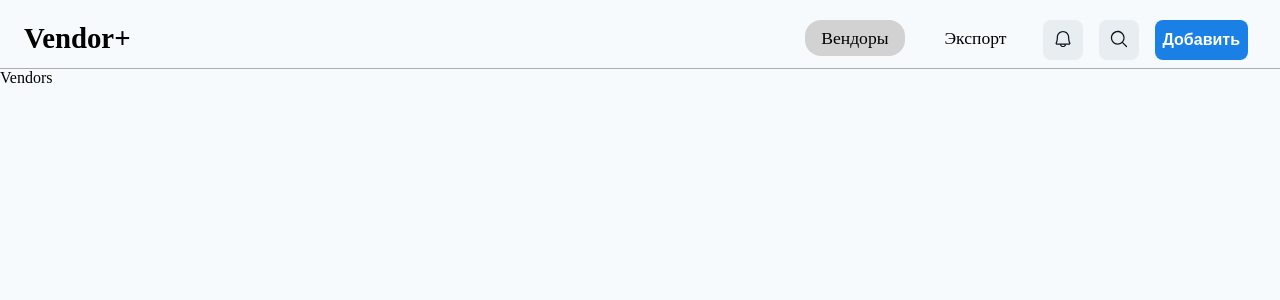
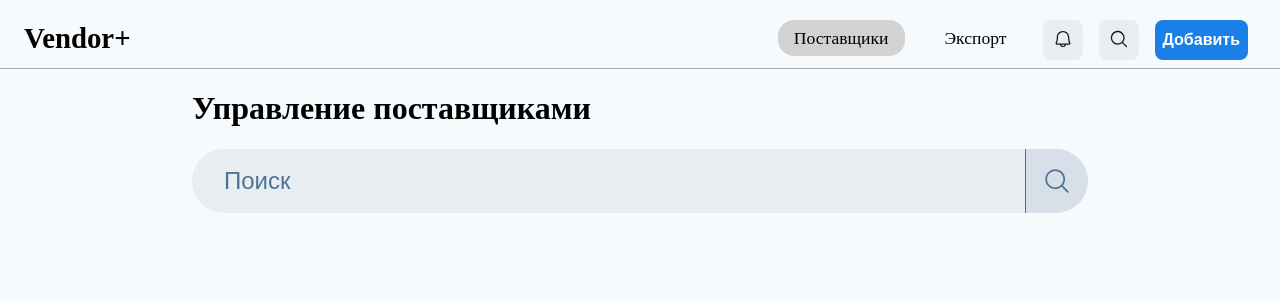
Before and after one commit to Arseniyms/SuppliersJS, a React (Create React App) app in the folder react-vendor/: page /vendors in a window 1280 px wide. Shown: the top 300 px of the page. Built offline with nearby package versions, Linux system fonts and the light colour scheme.

Commit message:
Добавил поиск

```diff
--- a/react-vendor/src/Main/Router.js
+++ b/react-vendor/src/Main/Router.js
@@ -1,24 +1,16 @@
 import {createBrowserRouter} from "react-router-dom";
 import App from "./App/App";
 import Navbar from "../components/Navbar/Navbar";
+import MainCollection from "../components/MainCollection/MainCollection";
 
 export const router = createBrowserRouter([
     { path: "/", element: <App/> },
-    { path: "/vendors", element: <Vendors/> },
+    { path: "/vendors", element: <MainCollection/> },
     { path: "/export", element: <Export/> },
     { path: "/notifications", element: <Notification/> },
     { path: "/search", element: <Search/> },
     { path: "/add", element: <Add/> }
 ])
-
-function Vendors() {
-    return (
-        <div className="App">
-            <Navbar/>
-            <div className="Vendors">Vendors</div>
-        </div>
-    )
-}
 
 function Export() {
     return (
--- /dev/null
+++ b/react-vendor/src/components/MainCollection/MainCollection.css
@@ -0,0 +1,11 @@
+
+.mainCollection {
+    display: flex;
+    flex-direction: column;
+    justify-content: left;
+    margin: auto 15%;
+}
+
+h1 {
+    font-weight: bolder;
+}
--- /dev/null
+++ b/react-vendor/src/components/MainCollection/MainCollection.js
@@ -0,0 +1,32 @@
+import React, {useState} from "react";
+import "./MainCollection.css"
+import Navbar from "../Navbar/Navbar";
+import SearchBar from "../SearchBar/SearchBar";
+
+const Text = {
+    TITLE: "Управление поставщиками"
+}
+
+const MainCollection = () => {
+    const [searchValue, setSearchValue] = useState('');
+
+    const handleSearch = (text) => {
+        setSearchValue(text);
+        console.log(text);
+    }
+
+    return (
+        <div>
+            <Navbar />
+            <div className="mainCollection">
+                <h1>{Text.TITLE}</h1>
+                <SearchBar onSearch={handleSearch} />
+            </div>
+            <h1> {searchValue} </h1>
+        </div>
+    )
+}
+
+
+
+export default MainCollection;
--- a/react-vendor/src/components/Navbar/Navbar.js
+++ b/react-vendor/src/components/Navbar/Navbar.js
@@ -3,6 +3,12 @@ import './Navbar.css'
 import notificationImage from './Resources/notifications.svg'
 import searchImage from './Resources/search.svg'
 import {NavLink} from "react-router-dom";
+
+const Text = {
+    VENDORS: "Поставщики",
+    EXPORT: "Экспорт",
+    ADD: "Добавить"
+}
 
 const Navbar = () => {
     return (
@@ -14,10 +20,10 @@ const Navbar = () => {
             <div className="navbar-links">
                 <ul>
                     <li>
-                        <NavLinkButton text="Вендоры" link="/vendors"/>
+                        <NavLinkButton text={Text.VENDORS} link="/vendors"/>
                     </li>
                     <li>
-                        <NavLinkButton text="Экспорт" link="/export"/>
+                        <NavLinkButton text={Text.EXPORT} link="/export"/>
                     </li>
                 </ul>
             </div>
@@ -28,7 +34,7 @@ const Navbar = () => {
                     <NavButtonIcon src={searchImage} link="/search"/>
                 </div>
                 <div className="navbar-button-only-text">
-                    <NavButtonText text="Добавить" link="/add"/>
+                    <NavButtonText text={Text.ADD} link="/add"/>
                 </div>
             </div>
         </nav>
--- /dev/null
+++ b/react-vendor/src/components/SearchBar/SearchBar.css
@@ -0,0 +1,60 @@
+:root {
+    --background-color: #E8EDF2;
+    --placeholder-color: #4F7396;
+    --search-color: rgba(77, 112, 146, 0.11);
+    --search-hover-color: rgba(77, 112, 146, 0.35)
+}
+
+.searchBar {
+    display: flex;
+    flex-direction: row;
+    width: 100%;
+    position: relative;
+    overflow: hidden;
+    border-width: 0;
+    border-radius: 32px;
+}
+
+input {
+    border: none;
+    padding: 8px 8px 8px 32px;
+    height: 48px;
+    width: 100%;
+    background-color: var(--background-color);
+    font-size: 1.5rem;
+    caret-color: var(--placeholder-color);
+}
+
+input:focus {
+    outline-width: 0;
+}
+
+input::placeholder {
+    color: var(--placeholder-color);
+}
+
+.searchButton {
+    position: absolute;
+    border: none;
+    border-left: var(--placeholder-color) 1px solid;
+    height: 100%;
+    width: 7%;
+    right: 0px;
+    cursor: pointer;
+    background-color: var(--search-color);
+    outline-offset: -15px;
+    outline-style: wave;
+}
+
+.searchButton:hover {
+    background-color: var(--search-hover-color);
+}
+
+.searchButtonIcon {
+    position: absolute;
+    top: 50%;
+    left: 30%;
+    width: 24px;
+    height: 24px;
+    transform: translateY(-50%);
+}
--- /dev/null
+++ b/react-vendor/src/components/SearchBar/SearchBar.js
@@ -0,0 +1,34 @@
+import React, {useState} from "react";
+import "./SearchBar.css"
+import searchImage from "./search.svg"
+
+const SearchBar = (props) => {
+    const [inputValue, setInputValue] = useState('');
+
+    const handleButtonClick = (e) => {
+        props.onSearch(inputValue)
+    }
+
+    const handleKeyDown = (e) => {
+        if (e.key === "Enter") {
+            handleButtonClick()
+        }
+    }
+
+    return (
+        <div className="searchBar">
+            <input
+                type="text"
+                id="header-search"
+                placeholder="Поиск"
+                onChange={(e) => setInputValue(e.target.value)}
+                onKeyDown={handleKeyDown}
+            />
+            <button className="searchButton" onClick={handleButtonClick}>
+                <img src={searchImage} alt="" className="searchButtonIcon"/>
+            </button>
+        </div>
+    );
+}
+
+export default SearchBar;
```
Also changed, not shown: react-vendor/src/components/SearchBar/search.svg (added).
